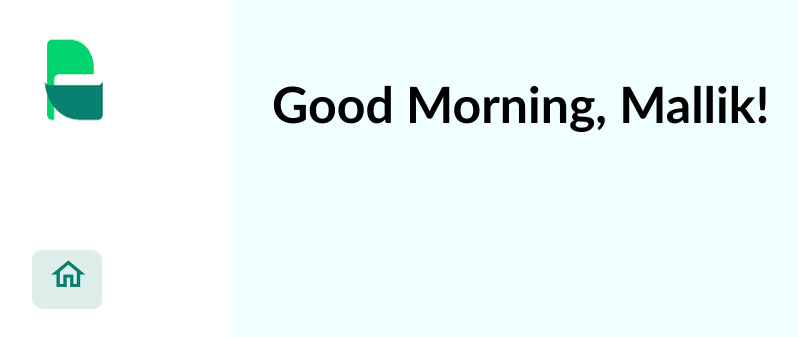
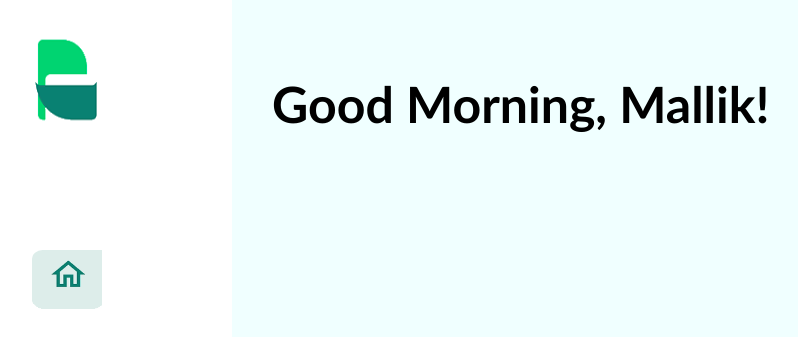
Before and after one commit to vitaliju/bit-home-navigation-exploration, a website: page index.html in a window 1280 px wide. Shown: the top 337 px of the page, without its empty margins (68-866 px from the left). Drawn offline with Linux system fonts and the light colour scheme.

Commit message:
aside file update

```diff
--- a/css/aside.css
+++ b/css/aside.css
@@ -20,9 +20,9 @@ aside {
     background-color: white;
 }
 .logo {
-    margin-left: 100px;
+    margin-left: 90px;
     height: 100px;
-    width: 90px;
+    width: 95px;
 
 }
 
@@ -44,7 +44,5 @@ aside {
     margin-left: 100px;
     background-size: 5px;
     background-color: rgb(221, 237, 234);
-    border-top-left-radius: 15%;
-    border-top-right-radius: 15%;
-    border-bottom-right-radius: 15%;
+    border-top-left-radius: 15% 15%;
 }
```
